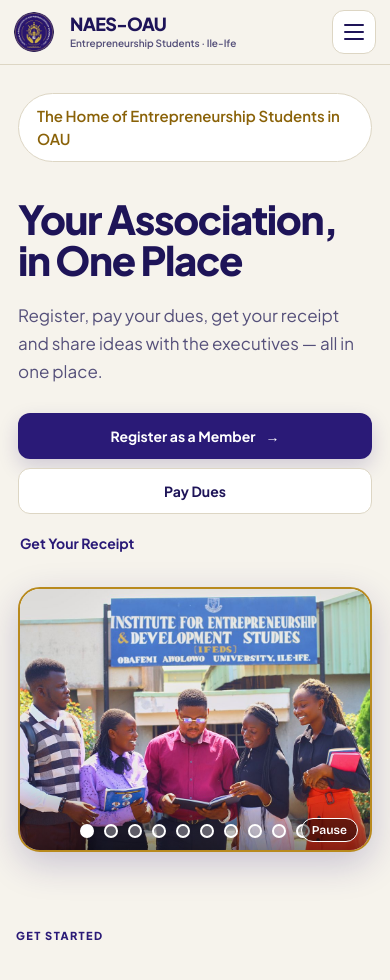
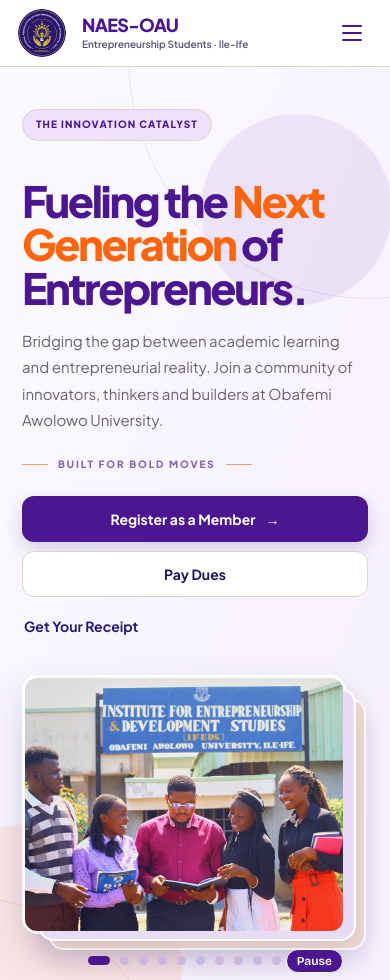
Before and after one commit to NAES-OAU/NAESOAU, a plain HTML site: page index.html in a window 390 px wide. Shown: the top 980 px of the page. Drawn offline with nearby package versions, Linux system fonts and the light colour scheme.

Commit message:
Add files via upload

```diff
--- a/index.html
+++ b/index.html
@@ -214,16 +214,78 @@ body.home .hero{max-width:1560px;padding-top:clamp(38px,5vw,76px);padding-bottom
 @media(prefers-reduced-motion:reduce){.home-btn,.home-quick-card{transition:none}}
 </style>
 
+
+<style id="naes-duedc-inspired-home">
+:root{--naes-purple:#4b168f;--naes-orange:#ff650e;--naes-lavender:#f8f4ff}
+body.home{background:#fff;font-family:'Plus Jakarta Sans',system-ui,sans-serif}
+body.home header{padding:9px clamp(18px,4vw,58px)!important;min-height:62px;background:rgba(255,255,255,.96)!important}
+body.home header .logo{width:48px!important;height:48px!important;min-width:48px}
+body.home header .brand{color:var(--naes-purple)!important;font-size:20px!important}
+body.home header nav.top{display:flex!important;align-items:center;justify-content:center;gap:clamp(14px,2.5vw,34px);margin-left:auto;margin-right:20px}
+body.home header nav.top a{font:600 13px 'Plus Jakarta Sans',sans-serif;color:#40394c;text-decoration:none;white-space:nowrap;padding:10px 0;position:relative}
+body.home header nav.top a:hover,body.home header nav.top a[aria-current="page"]{color:var(--naes-purple)}
+body.home header nav.top a[aria-current="page"]::after{content:"";position:absolute;left:0;right:0;bottom:2px;height:2px;background:var(--naes-orange);border-radius:4px}
+body.home header .menu-btn{width:40px!important;height:40px!important;border:0!important;background:transparent!important;border-radius:50%!important}
+body.home header .menu-btn span{background:var(--naes-purple)!important}
+body.home .hero{
+ position:relative;isolation:isolate;overflow:hidden;max-width:none;width:100%;
+ min-height:480px;padding:clamp(54px,7vw,96px) clamp(22px,5vw,76px);
+ grid-template-columns:minmax(0,.95fr) minmax(0,1.05fr);gap:clamp(30px,5vw,78px);
+ background:
+ radial-gradient(circle at 76% 15%,rgba(113,65,175,.10) 0 11%,transparent 11.2%),
+ radial-gradient(circle at 9% 95%,rgba(255,101,14,.10) 0 15%,transparent 15.2%),
+ linear-gradient(112deg,#fbf9ff 0%,#f6f0ff 100%);
+}
+body.home .hero::before,body.home .hero::after{content:"";position:absolute;z-index:-1;border:1px solid rgba(83,43,145,.10);border-radius:50%;pointer-events:none}
+body.home .hero::before{width:480px;height:480px;right:-220px;top:-250px}
+body.home .hero::after{width:420px;height:420px;left:-250px;bottom:-300px;border-color:rgba(255,101,14,.18)}
+body.home .hero-text{max-width:650px}
+body.home .hero-text .pill{display:inline-flex;background:#eee0ff;color:#4b168f;border-radius:999px;padding:7px 13px;font-size:10px;font-weight:800;letter-spacing:.11em}
+body.home .hero-text h1{max-width:11ch;margin:18px 0 18px;color:#4b168f;font-size:clamp(44px,5.2vw,76px);font-weight:800;line-height:1.02;letter-spacing:-.055em}
+body.home .hero-text h1 .hero-orange{color:var(--naes-orange)}
+body.home .hero-text .lead{max-width:47ch;color:#686174;font-size:clamp(15px,1.25vw,18px);line-height:1.75}
+body.home .hero-tagline{display:flex;align-items:center;gap:10px;margin:24px 0 0;color:#8664a9;font-size:10px;font-weight:800;letter-spacing:.19em}
+body.home .hero-tagline span{width:26px;height:1px;background:#ff9b6a}
+body.home .home-hero-actions{margin-top:23px}
+body.home .home-btn-primary{background:var(--naes-purple)}
+body.home .slides{position:relative;isolation:isolate;overflow:visible;aspect-ratio:1.28/1;max-height:520px;border:3px solid #fff;border-radius:16px;background:#fff;box-shadow:0 18px 42px rgba(45,22,83,.16)}
+body.home .slides::before,body.home .slides::after{content:"";position:absolute;inset:10px -13px -10px 13px;border:2px solid #fff;border-radius:16px;background:#e8dcf4;z-index:-1;box-shadow:0 12px 28px rgba(45,22,83,.10)}
+body.home .slides::after{inset:20px -23px -19px 23px;background:#f0d9ce;z-index:-2;opacity:.9;height:auto}
+body.home .slides .slide{border-radius:12px}
+body.home .slides .dots{bottom:-34px}
+body.home .slides .dots button{width:9px;height:9px;border:0;background:#cbb6df}
+body.home .slides .dots button[aria-current="true"]{width:22px;border-radius:999px;background:var(--naes-purple)}
+body.home .slides .pp{bottom:-42px;right:0;background:var(--naes-purple)}
+body.home .home-content{padding-top:38px}
+@media(max-width:900px){
+ body.home header nav.top{gap:13px;margin-right:8px}
+ body.home header nav.top a{font-size:11px}
+ body.home .hero{min-height:420px;gap:28px;padding-left:28px;padding-right:38px}
+ body.home .hero-text h1{font-size:clamp(40px,5vw,58px)}
+}
+@media(max-width:700px){
+ body.home header nav.top{display:none!important}
+ body.home header .menu-btn{display:grid!important}
+ body.home .hero{grid-template-columns:1fr;min-height:0;padding:42px 22px 60px;gap:28px}
+ body.home .hero-text h1{font-size:clamp(43px,11vw,60px);max-width:12ch}
+ body.home .slides{width:calc(100% - 22px);margin:0 10px 24px 0;aspect-ratio:1.25/1}
+ body.home .home-content{padding-top:24px}
+}
+@media(prefers-reduced-motion:reduce){body.home .slides .slide{transition:none}}
+</style>
+
 </head>
 <body class="home">
 <header>
   <a href="index.html" aria-label="NAES-OAU home"><img class="logo" alt="NAES-OAU logo" src="logo.png"></a>
   <a class="brand" href="index.html"><b>NAES-OAU</b><small>Entrepreneurship Students · Ile-Ife</small></a>
   <nav class="top" aria-label="Main">
-    <div class="dd"><button type="button" class="ddb">About</button><div class="ddm"><a href="welcome.html">Welcome</a><a href="about.html">About NAES-OAU</a></div></div>
-    <div class="dd"><button type="button" class="ddb">Students</button><div class="ddm"><a href="register.html">Register</a><a href="pay.html">Pay Dues</a><a href="receipt.html">Receipt</a><a href="verify.html">Verify Receipt</a></div></div>
-    <a href="speak.html">Speak Up</a>
-    <a class="btn signin" href="admin.html">Sign in</a>
+    <a class="nav-home" href="index.html" aria-current="page">Home</a>
+    <a href="#event-tickets">Events</a>
+    <a href="#executivesTitle">Team Members</a>
+    <a href="about.html">About Us</a>
+    <a href="#heroSlides">Gallery</a>
+    <a href="speak.html">Contact Us</a>
   </nav>
   <button class="menu-btn" id="menuBtn" type="button" aria-label="Open menu" aria-expanded="false" aria-controls="menu"><span></span><span></span><span></span></button>
 </header>
@@ -243,9 +305,10 @@ body.home .hero{max-width:1560px;padding-top:clamp(38px,5vw,76px);padding-bottom
 </nav>
 <section class="hero">
   <div class="hero-text">
-    <span class="pill">The Home of Entrepreneurship Students in OAU</span>
-    <h1>Your Association, in One Place</h1>
-    <p class="lead">Register, pay your dues, get your receipt and share ideas with the executives — all in one place.</p>
+    <span class="pill">THE INNOVATION CATALYST</span>
+    <h1>Fueling the <span class="hero-orange">Next Generation</span> of Entrepreneurs.</h1>
+    <p class="lead">Bridging the gap between academic learning and entrepreneurial reality. Join a community of innovators, thinkers and builders at Obafemi Awolowo University.</p>
+    <p class="hero-tagline"><span></span> BUILT FOR BOLD MOVES <span></span></p>
     <div class="home-hero-actions" aria-label="Quick actions">
       <a class="home-btn home-btn-primary" href="register.html">Register as a Member <span aria-hidden="true">→</span></a>
       <a class="home-btn home-btn-secondary" href="pay.html">Pay Dues</a>
@@ -308,7 +371,7 @@ body.home .hero{max-width:1560px;padding-top:clamp(38px,5vw,76px);padding-bottom
     <a class="home-btn home-btn-secondary" href="about.html">Discover NAES-OAU <span aria-hidden="true">→</span></a>
   </section>
 
-  <section class="home-coming-soon"><div><span class="home-eyebrow">COMING SOON</span><h2>Event Tickets</h2><p>We are preparing a simpler way to book seats for seminars, pitch nights and socials.</p></div><span class="home-coming-tag">Coming soon</span></section>
+  <section class="home-coming-soon" id="event-tickets"><div><span class="home-eyebrow">COMING SOON</span><h2>Event Tickets</h2><p>We are preparing a simpler way to book seats for seminars, pitch nights and socials.</p></div><span class="home-coming-tag">Coming soon</span></section>
 </main>
 <footer class="home-footer">
   <div class="home-footer-inner"><div><b>NAES-OAU</b><p>Entrepreneurship Students · Obafemi Awolowo University, Ile-Ife</p></div>
```
